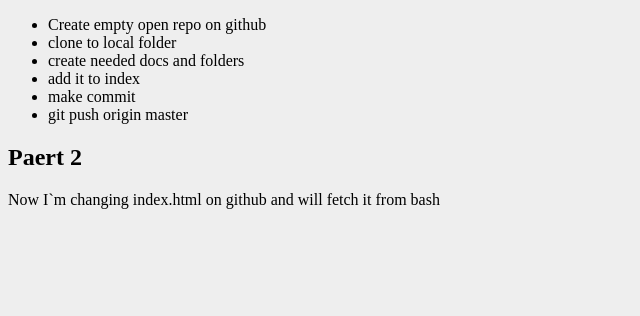
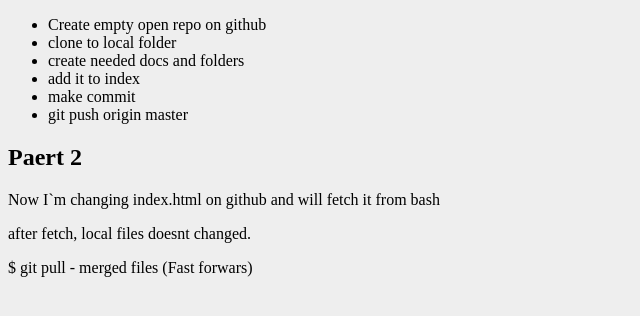
Before and after one commit to daria-zadorozhna/for-remote, a plain HTML site: page app/index.html in a window 1280 px wide. Shown: the whole page, without its empty margins (0-640 px from the left). Drawn offline with Linux system fonts and the light colour scheme.

Commit message:
"after git fetch mine" and then "git pul" and edited indexhtml

```diff
--- a/app/index.html
+++ b/app/index.html
@@ -16,6 +16,8 @@
 	</ul>
 	<h2>Paert 2</h2>
 	<p>Now I`m changing index.html on github and will fetch it from bash</p>
+	<p>after fetch, local files doesnt changed.</p>
+	<p>$ git pull  - merged files (Fast forwars)</p>
 	<script scr="js/main.js"></script>
 </body>
 </html>
```
